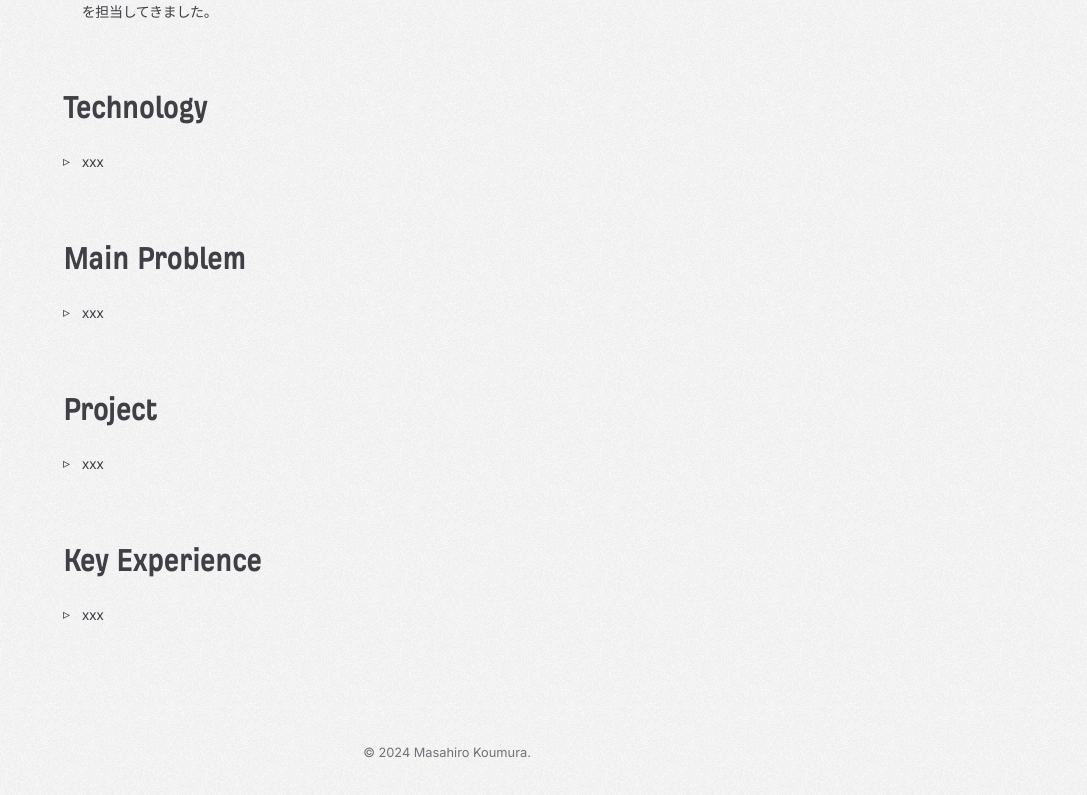
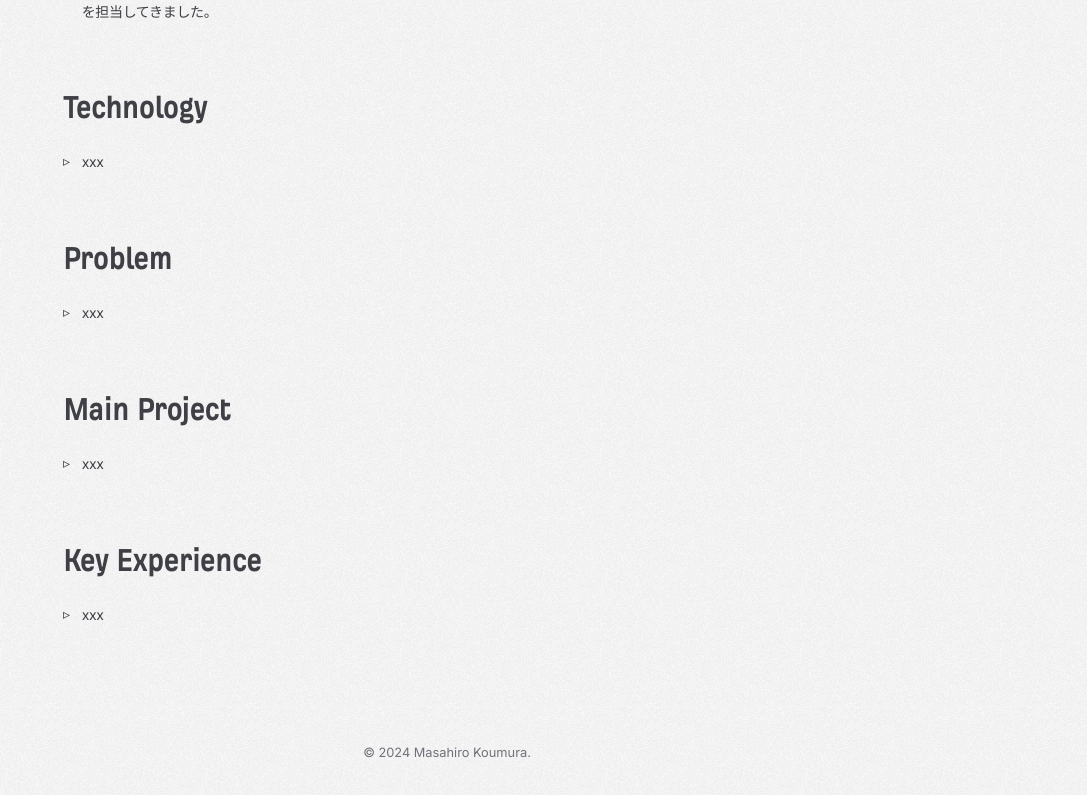
Before and after one commit to masaki632d/new-portfolio-app, a Next.js app: page /projects/edesu in a window 1280 px wide. Shown: the part 841-1636 px from the top of the page, without its empty margins (193-1280 px from the left). Built offline with nearby package versions, Linux system fonts and the light colour scheme.

Commit message:
fix: text data

```diff
--- a/src/app/projects/[project]/constants/data.ts
+++ b/src/app/projects/[project]/constants/data.ts
@@ -1,8 +1,8 @@
 export const SECTION_TITLES = {
   OVERVIEW: 'OverView',
   TECHNOLOGY: 'Technology',
-  MAIN_PROBLEM: 'Main Problem',
-  PROJECT: 'Project',
+  PROBLEM: 'Problem',
+  MAIN_PROJECT: ' Main Project',
   KEY_EXPERIENCE: 'Key Experience',
 } as const
 
@@ -18,8 +18,8 @@ export const projectsData = [
       '『暮らしの「まよい」を「よかった」に。』を理念メッセージとして、複数の金融系Webメディア（アフィリエイト - SEO/PPC）のフロントエンド開発・Webデザイン・UI/UX / CVR改善・ブランド構築と反映・リプレイス・保守/運用などを担当してきました。',
     ],
     technologyText: ['xxx'],
-    mainProblemText: ['xxx'],
-    projectText: ['xxx'],
+    problemText: ['xxx'],
+    mainProjectText: ['xxx'],
     keyExperienceText: ['xxx'],
   },
   {
@@ -33,8 +33,8 @@ export const projectsData = [
       '「将来のお金の不安を解消するための金融知識・情報を提供する」をメッセージとしたナビナビブランド内の、キャッシング比較・情報メディア（SEOアフィリエイト）。',
     ],
     technologyText: ['xxx'],
-    mainProblemText: ['xxx'],
-    projectText: ['xxx'],
+    problemText: ['xxx'],
+    mainProjectText: ['xxx'],
     keyExperienceText: ['xxx'],
   },
   {
@@ -48,9 +48,9 @@ export const projectsData = [
       '「将来のお金の不安を解消するための金融知識・情報を提供する」をメッセージとしたナビナビブランド内の、キャッシング比較サイト（PPCアフィリエイト）。',
     ],
     technologyText: ['xxx'],
-    mainProblemText: ['xxx'],
-    projectText: ['xxx'],
-    keyExperienceText: ['xxx'],
+    problemText: ['xxx'],
+    mainProjectText: ['xxx'],
+    keyExperienceText: [],
   },
   {
     id: 4,
@@ -60,12 +60,28 @@ export const projectsData = [
     name: 'W-ENDLESS',
     projectUrl: 'https://www.karireru.com/',
     overviewText: [
-      '消費者金融の利用者からの口コミ・審査データを元に、最適な商品を探せるカードローン比較メディア（SEOアフィリエイト）。',
+      'W-ENDLESS社 で運営していた、消費者金融の利用者 からの口コミ・審査データを元に、最適な商品を探せるカードローン比較メディア。<br/>月間PV（ページの閲覧数）：約20万回規模の、SEOアフィリエイトサイト',
+      'メディア課 の Webデザイナー として所属。<br/>Webデザイナー / フロントエンドエンジニア / Webディレクターとして、Webサイト制作全般を担当しました。<br/>具体的には、Performance改善・コーディング実装・UI/UX・CVR/SEO改善 を担当。<br/>その他、社内 / 外注ディレクション・企画（施策）など。',
     ],
-    technologyText: ['xxx'],
-    mainProblemText: ['xxx'],
-    projectText: ['xxx'],
-    keyExperienceText: ['xxx'],
+    technologyText: [
+      'Wordpress / PHP / SQL / jQuery / HTML / CSS / Sass / JavaScript / Git / AWS S3 / Google Analytics / Google Search Console / Ahrefs',
+      'Photoshop / Illustrator',
+    ],
+    problemText: [
+      'ページ表示速度の改善',
+      'Google検索順位向上',
+      'コンテンツ・導線の改善',
+    ],
+    mainProjectText: [
+      '<b>ページ表示速度の改善</b><br/>カードローン商材 の SEO比較メディアとして、Google検索での表示順位 が CVR/売上 に直結するため、最優先課題 として ページ速度の改善 が必要でした。<br/>Webサイトの権利譲渡後にサイト内を分析したところ、Wordpress や PHP のバージョン が古すぎることによるページ表示速度の大幅な低下 が見られたため、当時の最新バージョンにバージョンアップするための改善を行いました。<br/>（調査 / Wordpressプラグインの見直し / PHPの記述方法改善 / J-Stream社 の CDN（Content Delivery Network）サービス導入 / さくらサーバー から AWS へのインフラ環境移行準備（外部パートナーと連携）など）<br/>上記の施策を行い、トップページについては、表示完了に 約8s かかっていたものの、約1s に短縮することに成功。',
+      '<b>Google検索順位向上のための、コンテンツ・導線の改善</b><br/>「カードローン 口コミ」という検索キーワードでGoogle順位を狙うはずが、「カードローン 審査」などのキーワードも取りに行こうとして結果的に検索順位が下がっていると予測し、不要なページやコンテンツの削除（noindex）、Mieruca等のツールを用いたページの構成順序の変更などを行い、狙ったキーワードの検索順位向上に貢献しました。',
+      '<b>その他、保守/運用タスク</b>',
+    ],
+    keyExperienceText: [
+      '内部SEOを意識した、Googleとユーザーから評価されるWebサイト制作',
+      'HTML5/CSS3を用いたセマンティックなコーディング',
+      '外部パートナーとの連携',
+    ],
   },
   {
     id: 5,
@@ -75,22 +91,18 @@ export const projectsData = [
     name: 'Root-Sea',
     projectUrl: 'https://www.jr-odekake.net/',
     overviewText: [
-      'Root-Sea社が運営していた、旅客鉄道会社の観光情報サイトの「JRおでかけネット」。<br/>北陸・近畿・中国地方の大部分を営業エリアとするJR西日本の、それぞれの地域の観光情報や列車時間などの情報を提供するポータルサイト。',
+      'Root-Sea社 で運営していた、旅客鉄道会社の観光情報サイトの「JRおでかけネット」。<br/>北陸・近畿・中国地方の大部分を営業エリアとするJR西日本の、それぞれの地域の観光情報や列車時間などの情報を提供するポータルサイト。',
       'Web事業部 の Webデザイナー として所属。<br/>PV数の獲得・改善 を目的とし、毎月のキャンペーン施策を元に、新規コンテンツ制作、Webサイト制作・保守運用（デザインからコーディングまで）、メルマガ制作 などを一貫して担当しました。<br/>また、クライアント案件として、新規のWebサイト制作なども担当。',
     ],
     technologyText: [
-      'Wordpress / jQuery / Git / Gulp / HTML / CSS / Sass / JavaScript',
+      'Wordpress / PHP / jQuery / Git / Gulp / HTML / CSS / Sass / JavaScript',
       'Photoshop / Illustrator',
     ],
-    mainProblemText: [
-      'ポータルサイトのPV数の獲得・改善',
-      '新規クライアントの利益向上を目的とした新規Webサイト制作',
-    ],
-    projectText: [
-      'キャンペーン施策に基づく、新規コンテンツ制作',
-      'レギュレーションに沿った大手鉄道会社のポータルサイト制作・更新業務',
-      'メルマガ運用',
-      '新規クライアントのWebサイト制作',
+    problemText: ['ポータルサイトのPV数向上', '新規クライアントの利益向上'],
+    mainProjectText: [
+      '<b>キャンペーン施策に基づく、新規コンテンツ制作</b>',
+      '<b>新規クライアントのWebサイト制作</b>',
+      '<b>その他、保守/運用タスク</b><br>レギュレーションに沿った、ポータルサイト制作・更新業務・メルマガ運用など',
     ],
     keyExperienceText: [
       '大手クライアント特有のデザイン・コーディングルールを考慮しながらの、大規模サイトの改修・新規コンテンツ制作',
@@ -107,24 +119,20 @@ export const projectsData = [
     slug: 'iryo-worker',
     image: '/projects/iryo_worker.png',
     name: 'Media-Made',
-    projectUrl: 'http://iryouworker.com/',
+    projectUrl: 'https://iryouworker.com/search/',
     overviewText: [
-      'Media-Made社が運営していた、「医療・看護職」を専門とした求人・転職サイト。<br/>求職者 と 求人企業 をマッチングさせるためのオンラインプラットフォームであり、看護師・准看護師・助産師・保健師など をメインに取り扱う（※現在は「看護師ワーカー」に名称変更されている様子）。',
-      'Web事業部 の Webデザイナー として所属。<br/>営業や求職者からの要望を元に、サイト改善施策をディレクターやプログラマーと打ち合わせし、CVR改善の目的で施策の遂行（デザインからコーディングまで）を一貫して担当しました。<br/>また、施策によってはディレクターとして社内ディレクションを担当。',
+      'Media-Made社 で運営していた、「医療・看護職」を専門とした求人情報・転職サイト。<br/>求職者 と 求人企業 をマッチングさせるためのオンラインプラットフォームであり、看護師・准看護師・助産師・保健師など をメインに取り扱っている。<br/>（※現在は「看護師ワーカー」に名称変更されている様子）',
+      'Web事業部 の Webデザイナー として所属。<br/>会員登録数の改善の目的で、求職者や営業からの要望を元に、サイト改善施策をディレクターやプログラマーと打ち合わせし、施策の遂行（デザインからコーディングまで）を一貫して担当しました。<br/>また、施策によってはWebディレクターとして社内ディレクションを担当。',
     ],
     technologyText: [
       'Wordpress / CakePHP / jQuery /  HTML / CSS / Sass / JavaScript / Git / Subversion',
       'Photoshop / Illustrator / Fireworks',
     ],
-    mainProblemText: [
-      'サイトのCVR改善',
-      'UXの向上',
-      '自社コーポレートサイトの制作',
-    ],
-    projectText: [
-      '課題の改善を目的として、サイトの改善施策（ページ内の動線改善、見辛いコンテンツのUI/UX改善 や 画像の最適化など）を担当。',
-      '自社の社員採用を目的とした採用サイトを、Wordpressで一貫して制作（※現在はサイト閉鎖）。',
-      'その他、サイトの保守・運用業務など',
+    problemText: ['サイトの会員登録数の改善', '自社の人材採用'],
+    mainProjectText: [
+      '<b>コンテンツ・導線の改善</b><br>課題の改善を目的として、サイトの改善施策（ページ内の動線改善、見辛いコンテンツのUI/UX改善 や 画像の最適化など）を担当。',
+      '<b>採用サイト制作</b><br>自社の社員採用を目的とした採用サイトを、Wordpressで一貫して制作（※現在はサイト閉鎖）。',
+      '<b>その他、保守/運用タスク</b><br>サイトの新規コンテンツ制作。その他、サイトの保守・運用業務など',
     ],
     keyExperienceText: [
       '社会人・Webデザイナーとしての基礎',
--- a/src/app/projects/[project]/page.tsx
+++ b/src/app/projects/[project]/page.tsx
@@ -28,16 +28,16 @@ const ProjectPage = ({ params }: { params: { project: string } }) => {
     image,
     overviewText,
     technologyText,
-    mainProblemText,
-    projectText,
+    problemText,
+    mainProjectText,
     keyExperienceText,
   } = projectData
 
   const sections = [
     { title: SECTION_TITLES.OVERVIEW, content: overviewText },
     { title: SECTION_TITLES.TECHNOLOGY, content: technologyText },
-    { title: SECTION_TITLES.MAIN_PROBLEM, content: mainProblemText },
-    { title: SECTION_TITLES.PROJECT, content: projectText },
+    { title: SECTION_TITLES.PROBLEM, content: problemText },
+    { title: SECTION_TITLES.MAIN_PROJECT, content: mainProjectText },
     { title: SECTION_TITLES.KEY_EXPERIENCE, content: keyExperienceText },
   ]
 
--- a/src/app/projects/[project]/type.d.ts
+++ b/src/app/projects/[project]/type.d.ts
@@ -8,7 +8,7 @@ export type ProjectDataProps = {
   projectUrl: string
   overviewText: string[]
   technologyText: string[]
-  mainProblemText: string[]
-  projectText: string[]
+  problemText: string[]
+  mainProjectText: string[]
   keyExperienceText: string[]
 }
```
